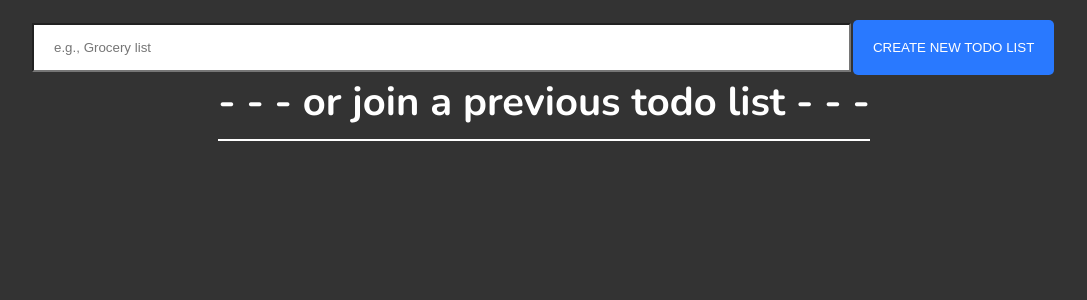
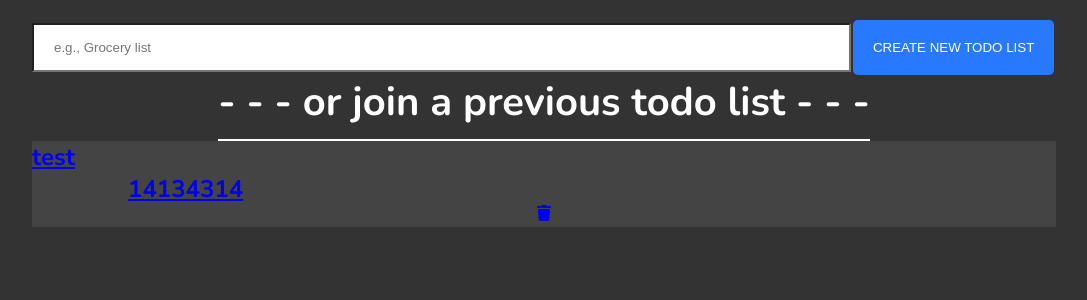
Before and after one commit to mplowey28/reminder-app, a React (Create React App) app in the folder client/: page / in a window 1280 px wide. Shown: the top 300 px of the page, without its empty margins (96-1183 px from the left). Built offline with nearby package versions, Linux system fonts and the light colour scheme.

Commit message:
mapped through different todolist

```diff
--- a/client/package.json
+++ b/client/package.json
@@ -15,6 +15,7 @@
     "axios": "^0.21.0",
     "react": "^17.0.1",
     "react-dom": "^17.0.1",
+    "react-icons": "^3.11.0",
     "react-router-dom": "^5.2.0",
     "react-scripts": "4.0.0",
     "socket.io-client": "^2.3.1",
--- a/client/src/API.ts
+++ b/client/src/API.ts
@@ -21,6 +21,7 @@ export const addTodo = async (
 			name: formData.name,
 			description: formData.description,
 			status: false,
+			cost: formData.cost
 		};
 
 		const saveTodo: AxiosResponse<ApiDataType> = await axios.post(
--- a/client/src/App.tsx
+++ b/client/src/App.tsx
@@ -1,7 +1,7 @@
 import React from "react";
 import { BrowserRouter as Router, Route } from "react-router-dom";
 import Join from "./components/Join";
-import TodoRoom from "./components/TodoRoom";
+import TodoRoom from "./components/TodoList";
 
 const App = () => (
 	<Router>
--- a/client/src/components/CreateTodoList/index.tsx
+++ b/client/src/components/CreateTodoList/index.tsx
@@ -6,23 +6,20 @@ type Props = {
 };
 
 const CreateTodoList = ({}) => {
-    const [formData, setFormData] = useState<ITodo | {}>()
+    const [todoListName, setTodoListName] = useState<ITodoListName | {}>()
 
     const handleForm = (e: React.FormEvent<HTMLInputElement>) => {
-		setFormData({
-			...formData,
-			[e.currentTarget.id]: e.currentTarget.value,
-		});
+		setTodoListName({...todoListName, [e.currentTarget.name]: e.currentTarget.value,});
     };
 
 	return (
         <FormContainer>
             <CreatedTodoListForm>
                 <NameInputContainer>
-                    <FormInput onChange={handleForm} type='text' id='name' placeholder ="e.g., Grocery list" />
+                    <FormInput onChange={handleForm} type='text' id='name' placeholder ="e.g., Grocery list" required/>
                 </NameInputContainer>
                 <ButtonInputContainer>
-                    <FormButton disabled={formData === undefined ? true : false}>Create New Todo List</FormButton>
+                    <FormButton disabled={todoListName === undefined ? true : false}>Create New Todo List</FormButton>
                 </ButtonInputContainer>
             </CreatedTodoListForm>
         </FormContainer>
--- a/client/src/components/Join/JoinElements.ts
+++ b/client/src/components/Join/JoinElements.ts
@@ -15,3 +15,9 @@ export const Heading = styled.h1`
 	padding-bottom: 10px;
 	border-bottom: 2px solid white;
 `;
+
+export const TodoListsContainer = styled.div`
+	display: flex;
+	flex-direction: column;
+	width: 80%
+`
--- a/client/src/components/Join/index.tsx
+++ b/client/src/components/Join/index.tsx
@@ -1,19 +1,35 @@
 import React, { useState } from "react";
 import CreateTodoList from "../CreateTodoList";
+import TodoList from '../TodoList'
 
 import {
 	JoinOuterContainer,
 	Heading,
+	TodoListsContainer
 } from "./JoinElements";
 
-const Join = () => {
-	const [name, setName] = useState("");
-	const [room, setRoom] = useState("");
+const Join: React.FC = () => {
+	const [todoLists, setTodoLists] = useState<ITodoListName[]>([{
+		_id: 'alkjflda',
+		name: 'test',
+		status: true,
+		todos: [],
+		createdAt: '14134314',
+		updatedAt: '1531541',
+	}]);
 
 	return (
 		<JoinOuterContainer>
 			<CreateTodoList />
 			<Heading>- - - or join a previous todo list - - - </Heading>
+			<TodoListsContainer>
+			{todoLists.map((todoList: ITodoListName) => (
+				<TodoList
+					key={todoList._id}
+					todoList={todoList}
+				/>
+			))}
+			</TodoListsContainer>
 		</JoinOuterContainer>
 	);
 };
--- /dev/null
+++ b/client/src/components/TodoList/TodoListElements.ts
@@ -0,0 +1,30 @@
+import styled from "styled-components";
+import { Link } from 'react-router-dom'
+
+export const TodoListOuterContainer = styled.ul`
+    display: flex;
+    flex-direction: row;
+	justify-content: center;
+	align-items: center;
+	background-color: #444;
+    width: 100%;
+`
+
+export const TodoListInnerContainer = styled(Link)`
+    width: 100%;
+    height: 100%;
+`
+
+export const TodoListNameContainer = styled.div`
+    text-align: left;
+	align-items: center;
+    width: 60%;
+`
+
+export const TodoListDateContainer = styled.div`
+    width: 30%;
+`
+
+export const Name = styled.h2`
+
+`
--- /dev/null
+++ b/client/src/components/TodoList/index.tsx
@@ -0,0 +1,23 @@
+import React from "react";
+import { FaTrash } from 'react-icons/fa'
+import { TodoListOuterContainer, TodoListInnerContainer, TodoListNameContainer, TodoListDateContainer, Name} from './TodoListElements'
+
+type Props = TodoListProps
+
+const TodoList: React.FC<Props> = ({ todoList }) => {
+	return (
+		<TodoListOuterContainer>
+			<TodoListInnerContainer to={`/${todoList.name}`}>
+				<TodoListNameContainer>
+					<Name>{todoList.name}</Name>
+				</TodoListNameContainer>
+				<TodoListDateContainer>
+					<Name>{todoList.createdAt}</Name>
+				</TodoListDateContainer>
+				<FaTrash />
+			</TodoListInnerContainer>
+		</TodoListOuterContainer>
+	);
+};
+
+export default TodoList;
--- a/client/src/components/TodoRoom/index.jsx
+++ /dev/null
@@ -1,7 +0,0 @@
-import React, { useState, useEffect } from "react";
-
-const TodoRoom = () => {
-	return <h1>Todo</h1>;
-};
-
-export default TodoRoom;
```
Also changed, not shown: client/src/type.d.ts (+14 -0 lines), 1 other file (tests, documents, lock files or other folders).
